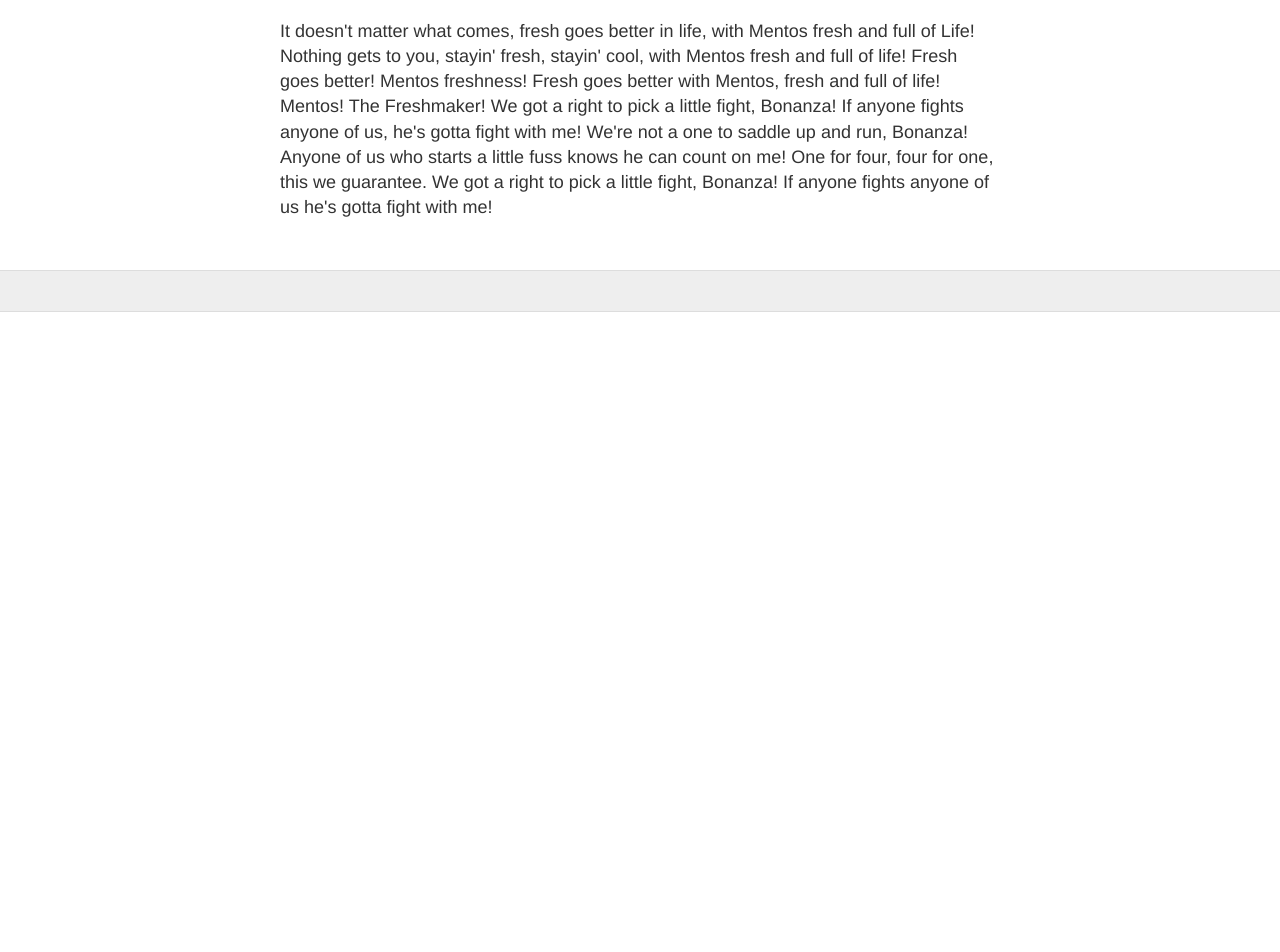
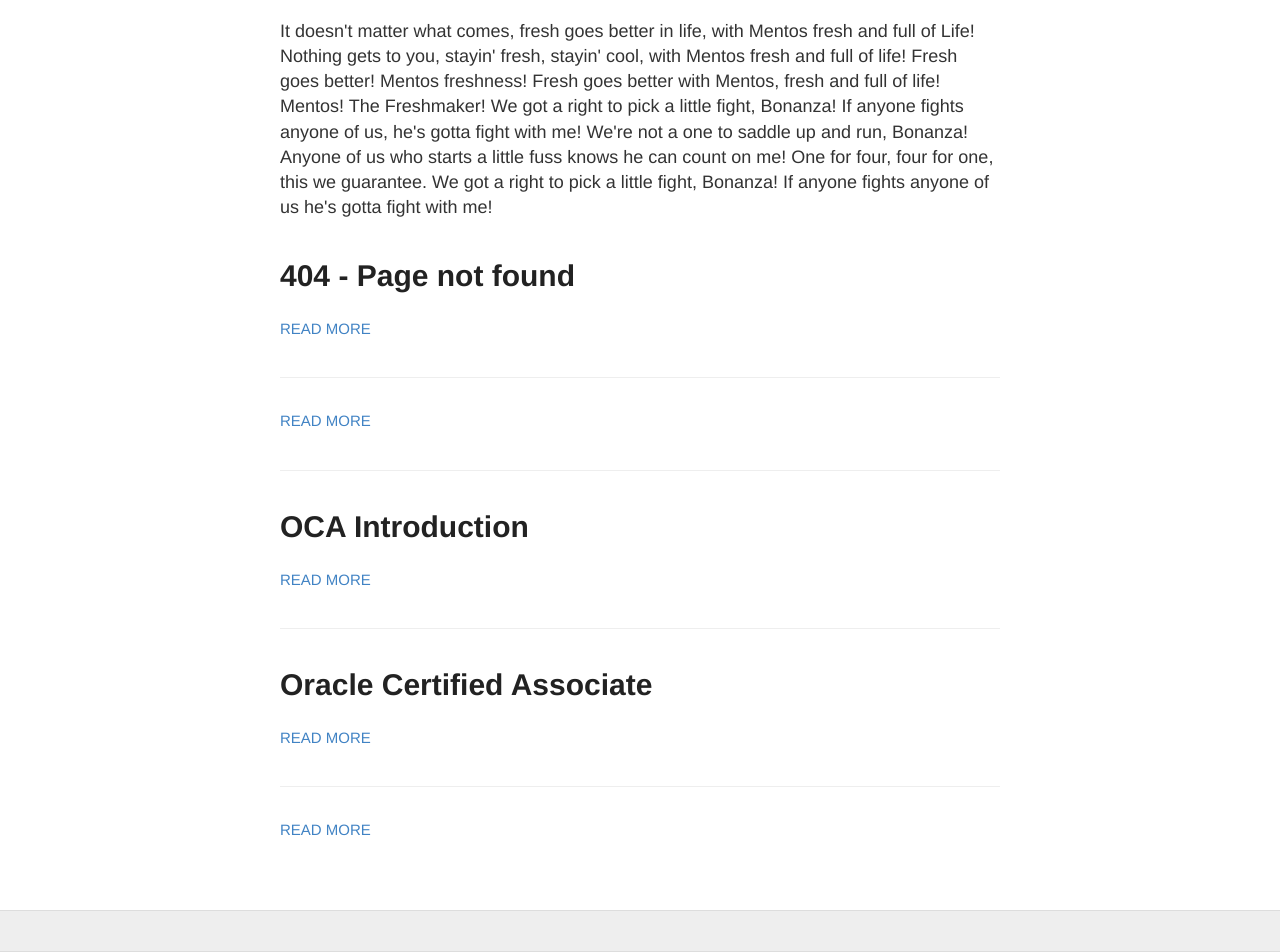
Before and after one commit to spc16670/training, a Jekyll site: the page built from _pages/oca.html, in a window 1280 px wide. Shown: the part 439-1391 px from the top of the page. Built offline with Jekyll 4.4.1, drawn with Linux system fonts in a browser that asks for light colours; before the commit the page ends 900 px from its top, so only the background shows below that.

Commit message:
add categories

```diff
--- a/_pages/oca.html
+++ b/_pages/oca.html
@@ -9,7 +10,8 @@
 We got a right to pick a little fight, Bonanza! If anyone fights anyone of us, he's gotta fight with me! We're not a one to saddle up and run, Bonanza! Anyone of us who starts a little fuss knows he can count on me! One for four, four for one, this we guarantee. We got a right to pick a little fight, Bonanza! If anyone fights anyone of us he's gotta fight with me!
 
 <div class="posts">
-  {% for page in site.oca.pages %}
+  {% for page in site.pages %}
+	{% unless page.categories contains 'oca' %}
     <article class="post">
 
       <h1><a href="{{ site.baseurl }}{{ page.url }}">{{ page.title }}</a></h1>
@@ -20,5 +22,6 @@
 
       <a href="{{ site.baseurl }}{{ page.url }}" class="read-more">Read More</a>
     </article>
+	{% endunless %}
   {% endfor %}
 </div>
--- a/_pages/oca/intro.md
+++ b/_pages/oca/intro.md
@@ -1,6 +1,7 @@
 ---
 layout: default
 title: OCA Introduction
+category: oca
 permalink: "/oca/intro"
 ---
 
--- a/index.html
+++ b/index.html
@@ -8,6 +8,7 @@
 
 <div class="posts">
   {% for page in site.pages %}
+	{% unless page.categories contains 'training' %}
     <article class="post">
 
       <h1><a href="{{ site.baseurl }}{{ page.url }}">{{ page.title }}</a></h1>
@@ -18,5 +19,6 @@
 
       <a href="{{ site.baseurl }}{{ page.url }}" class="read-more">Read More</a>
     </article>
+	{% endunless %}
   {% endfor %}
 </div>
```
Also changed, not shown: other parts of _pages/oca.html (+1 -0 lines).
